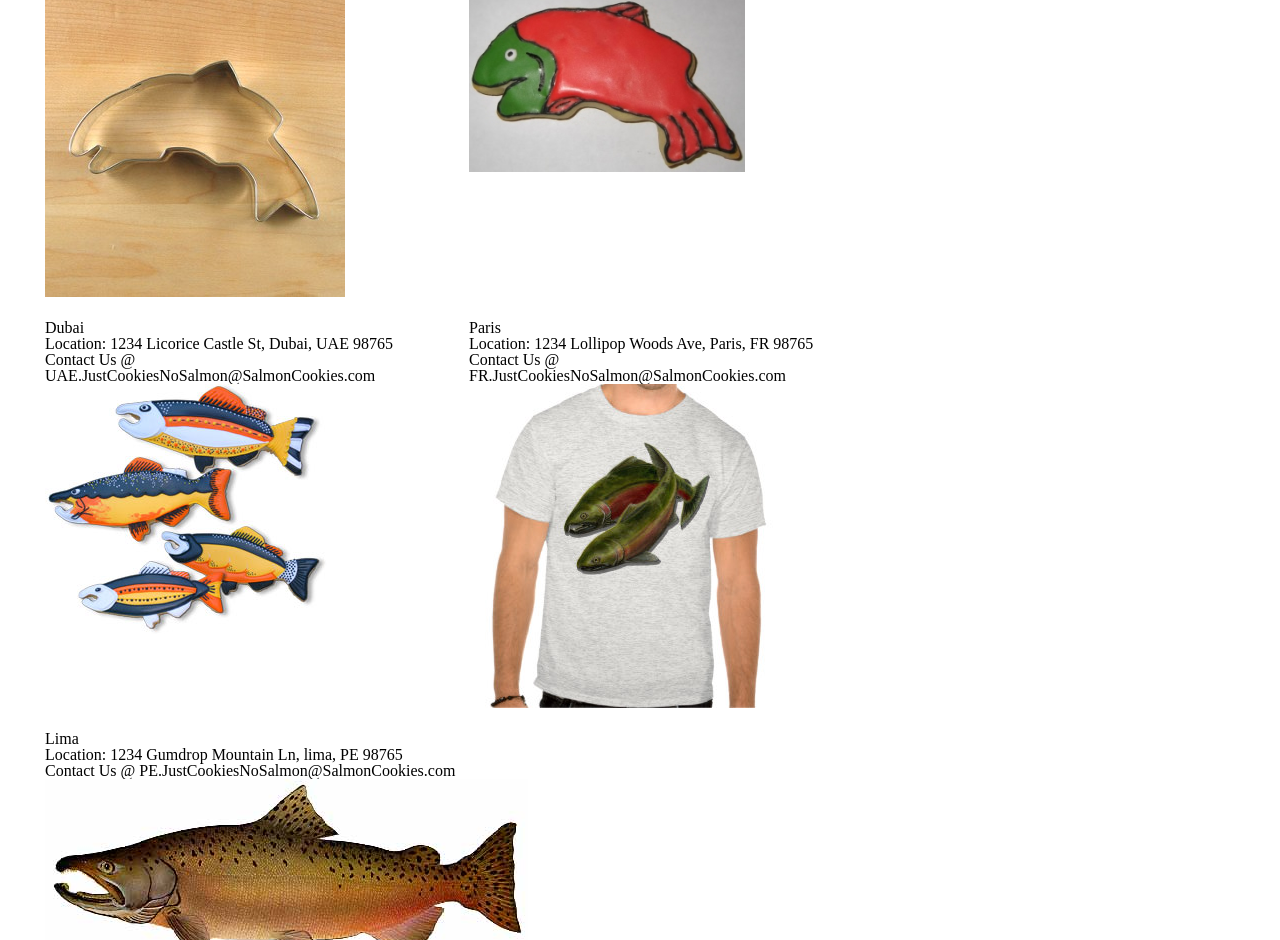
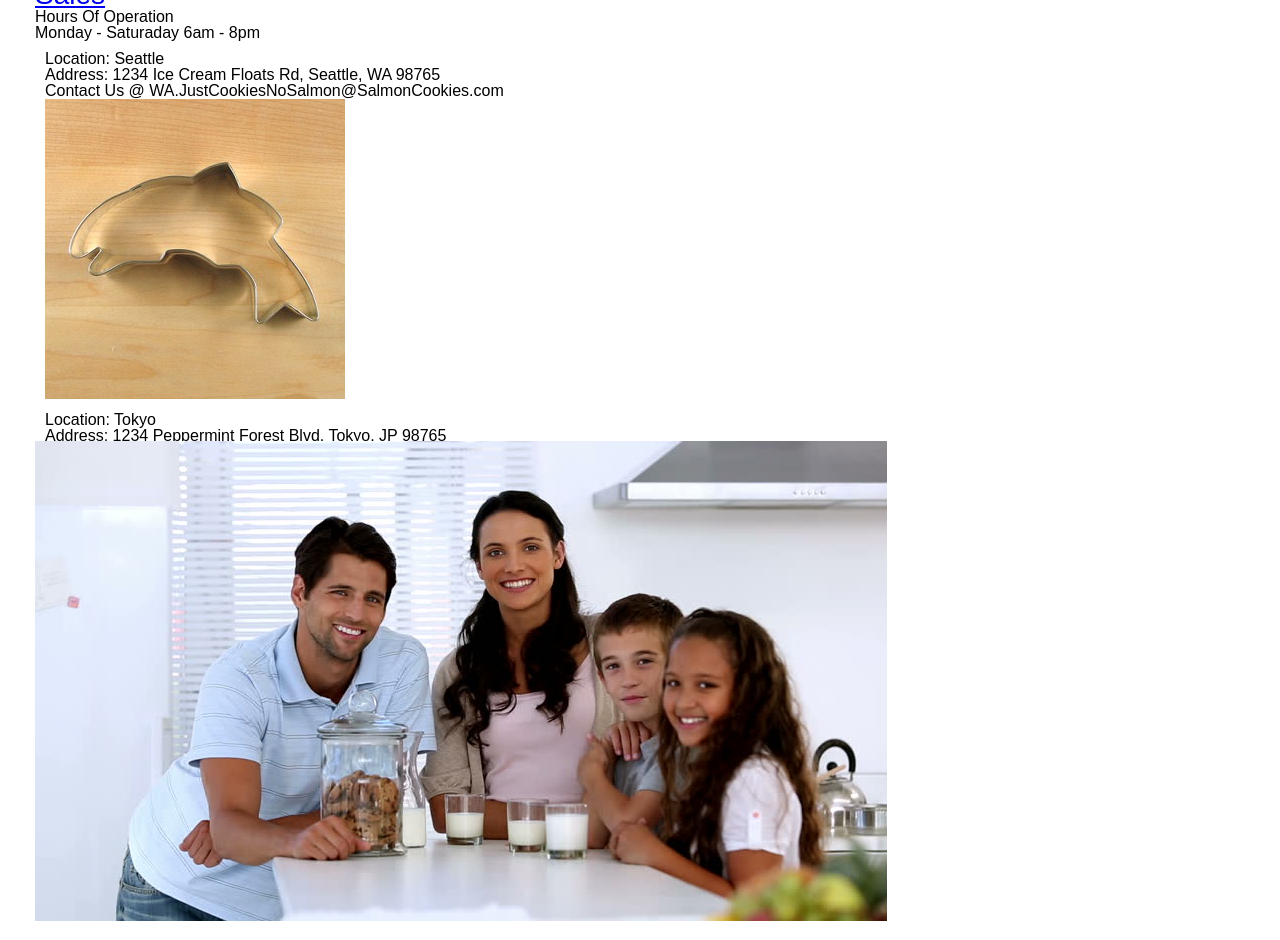
Before and after one commit to AlexSaeChao/cookie-stand, a plain HTML site: page index.html in a window 1280 px wide. Shown: the part 481-1421 px from the top of the page. Drawn offline with Linux system fonts and the light colour scheme.

Commit message:
add css styles and appended new cookieshop data to table

```diff
--- a/css/style.css
+++ b/css/style.css
@@ -1,13 +1,17 @@
 
 header {
-  font-size: 32px;
+  padding: 60px;
+  text-align: center;
+  background: seagreen;
+  color: white;
+  font-size: 30px;
 }
 
 main {
   justify-content: center;
   margin: 15px;
 	padding: 20px;
-
+  font-family: Arial, Helvetica, sans-serif;
 }
 
 main h2 {
@@ -15,13 +19,20 @@ main h2 {
 
 }
 
+div {
+  width: 600px;
+  height: 400px;
+  overflow: auto;
+  align-items: center;
+}
 
 section {
   margin: 10px;
-  width: 400px;
-  display: inline-flex;
+  display: flex;
+  flex-direction: column;
 
 }
+
 
 fieldset {
   width: 30%;
--- a/index.html
+++ b/index.html
@@ -19,47 +19,57 @@
     <h2><a href="sales.html">Sales</a></h2>
     <p>Hours Of Operation</p>
     <p>Monday - Saturaday 6am - 8pm</p>
+    <div>
+
       <section>
         <ul>
-        <li>Seattle</li>
-        <li>Location: 1234 Ice Cream Floats Rd, Seattle, WA 98765</li>
+          <li>Location: Seattle</li>
+          <li>Address: 1234 Ice Cream Floats Rd, Seattle, WA 98765</li>
           <li>Contact Us @ WA.JustCookiesNoSalmon@SalmonCookies.com</li>
-        <li><img src="img/cutter.jpeg" alt="a cookie cutter that looks like a shape of a salmon. It sits upon a wooden table."></li>
+          <li><img src="img/cutter.jpeg"
+              alt="a cookie cutter that looks like a shape of a salmon. It sits upon a wooden table."></li>
         </ul>
       </section>
       <section>
         <ul>
-        <li>Tokyo</li>
-        <li>Location: 1234 Peppermeni Forest Blvd, Tokyo, JP 98765</li>
+          <li>Location: Tokyo</li>
+          <li>Address: 1234 Peppermint Forest Blvd, Tokyo, JP 98765</li>
           <li>Contact Us @ JP.JustCookiesNoSalmon@SalmonCookies.com</li>
-        <li><img src="img/frosted-cookie.jpg" alt="A frosted cookie made from the cutter that has frosting with basic coloring of a salmon, red and green."></li>
+          <li><img src="img/frosted-cookie.jpg"
+              alt="A frosted cookie made from the cutter that has frosting with basic coloring of a salmon, red and green.">
+          </li>
         </ul>
       </section>
       <section>
         <ul>
-        <li>Dubai</li>
-        <li>Location: 1234 Licorice Castle St, Dubai, UAE 98765</li>
+          <li>Location: Dubai</li>
+          <li>Address: 1234 Licorice Castle St, Dubai, UAE 98765</li>
           <li>Contact Us @ UAE.JustCookiesNoSalmon@SalmonCookies.com</li>
           <li><img src="img/fish.jpg" alt="4 large fishes with the color scheme of blue, yellow, and orange."></li>
         </ul>
       </section>
       <section>
         <ul>
-        <li>Paris</li>
-        <li>Location: 1234 Lollipop Woods Ave, Paris, FR 98765</li>
+          <li>Location: Paris</li>
+          <li>Address: 1234 Lollipop Woods Ave, Paris, FR 98765</li>
           <li>Contact Us @ FR.JustCookiesNoSalmon@SalmonCookies.com</li>
-        <li><img src="img/shirt.jpg" alt="Gentleman wearing a light grey shirt with 2 salmon on it. seems like he has a little bit of scruff and a dark colors bracelet on his right wrist."></li>
+          <li><img src="img/shirt.jpg"
+              alt="Gentleman wearing a light grey shirt with 2 salmon on it. seems like he has a little bit of scruff and a dark colors bracelet on his right wrist.">
+          </li>
         </ul>
       </section>
       <section>
         <ul>
-        <li>Lima</li>
-        <li>Location: 1234 Gumdrop Mountain Ln, lima, PE 98765</li>
+          <li>Location: Lima</li>
+          <li>Address: 1234 Gumdrop Mountain Ln, lima, PE 98765</li>
           <li>Contact Us @ PE.JustCookiesNoSalmon@SalmonCookies.com</li>
-        <li><img src="img/chinook.jpg" alt="similar picture to the main site's image but is a chinook salmon and looking left"></li>
+          <li><img src="img/chinook.jpg"
+              alt="similar picture to the main site's image but is a chinook salmon and looking left"></li>
         </ul>
       </section>
-    <img src="img/family.jpg" alt="Just a family looking towards the camera with a jar of cookies and a glass of milk for each.">
+    </div>
+    <img src="img/family.jpg"
+      alt="Just a family looking towards the camera with a jar of cookies and a glass of milk for each.">
   </main>
   <footer>Author: Alex Chao</footer>
   <!-- <script src="js/app.js"></script> -->
--- a/js/app.js
+++ b/js/app.js
@@ -18,7 +18,7 @@ function renderArrays() {
 }
 
 // ***** FORM SUBMISSION EVENT LISTENER AND HANDLER ******
-function handleSubmit(event) {
+function handleSubmit(event){
   event.preventDefault();
 
   let storeName = event.target.storeName.value;
@@ -30,10 +30,10 @@ function handleSubmit(event) {
   let newCookieShop = new CookieShop(storeName, minCust, maxCust, avgCookieBought);
 
   cookieSalesArray.push(newCookieShop);
-  console.log(newCookieShop);
+  cookieSection.innerHTML = '';
+  // console.log(newCookieShop);
   renderAll();
 
-  cookieSection.innerHTML = '';
   myForm.reset();
 }
 
```
Lines whose indentation alone changed are shown as unchanged.
